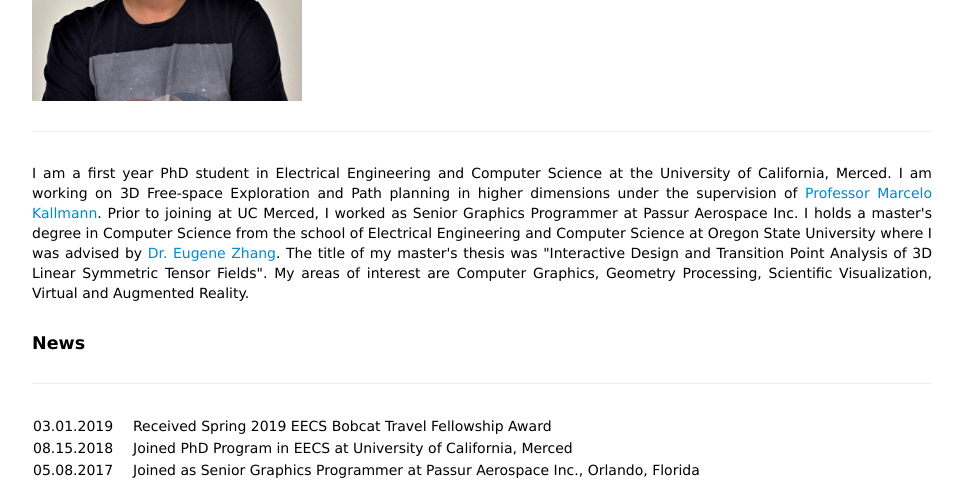
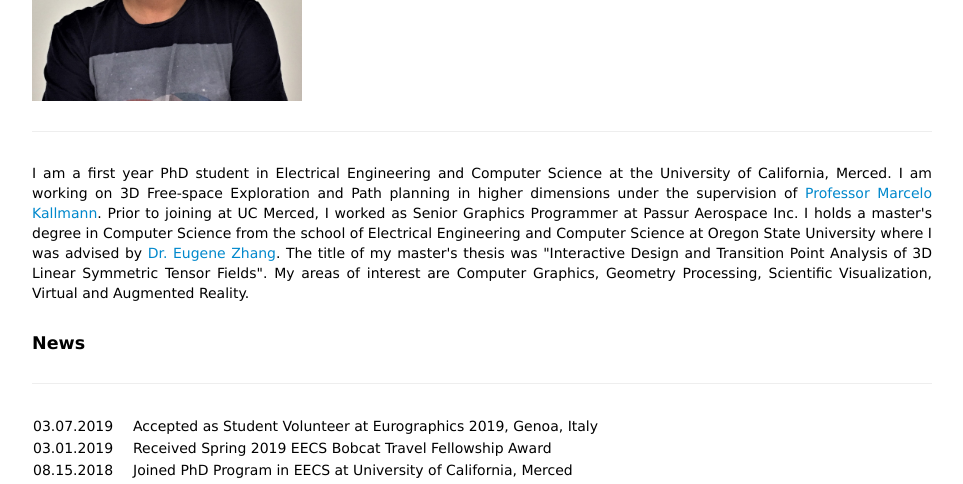
Before and after one commit to sharmrit/Homepage, a plain HTML site: page index.html in a window 1280 px wide. Shown: the part 310-794 px from the top of the page, without its empty margins (158-1121 px from the left). Drawn offline with nearby package versions, Linux system fonts and the light colour scheme.

Commit message:
Update index.html

```diff
--- a/index.html
+++ b/index.html
@@ -110,7 +110,8 @@ Fields". My areas of interest are Computer Graphics, Geometry Processing, Scient
 <table style="border: none dashed; width: 900px;" >
  <col width="100px">
   <col width="800px">
-    <tr><td>03.01.2019</td><td>Received Spring 2019 EECS Bobcat Travel Fellowship Award</td></tr>
+	<tr><td>03.07.2019</td><td>Accepted as Student Volunteer at Eurographics 2019, Genoa, Italy</td></tr>
+    	<tr><td>03.01.2019</td><td>Received Spring 2019 EECS Bobcat Travel Fellowship Award</td></tr>
 	<tr> <td>08.15.2018</td><td>Joined PhD Program in EECS at University of California, Merced</td></tr>
 	<tr> <td>05.08.2017</td><td>Joined as Senior Graphics Programmer at Passur Aerospace Inc., Orlando, Florida</td></tr>
 	<tr><td>03.13.2017</td><td>Paper titled "Force-directed layout of origin-destination flow maps" accepted for IJGIS</td></tr>
```
